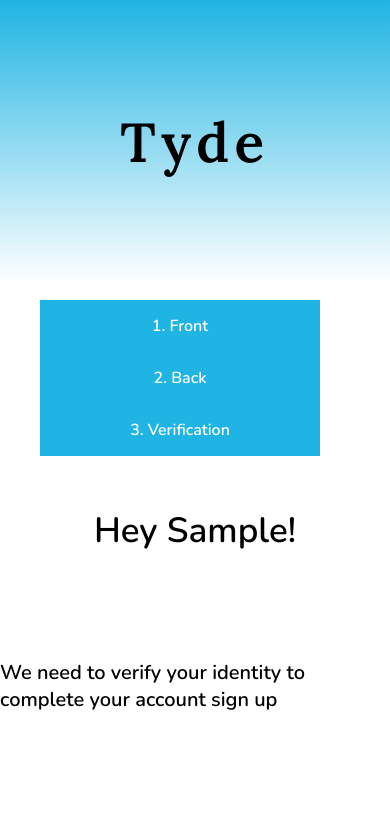
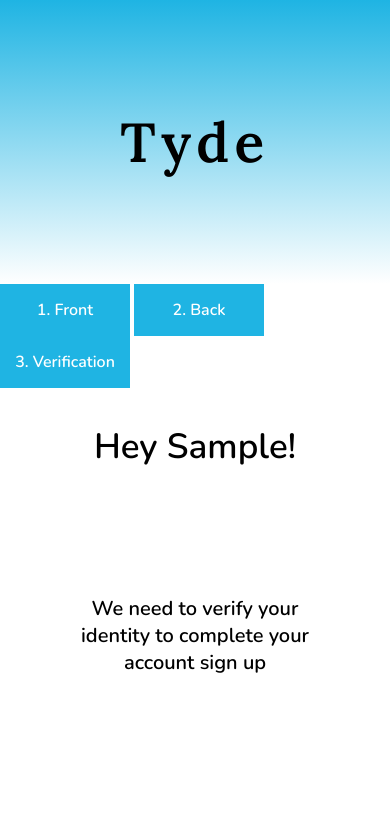
Before and after one commit to carrie823/Tyde, a plain HTML site: page index.html in a window 390 px wide. Both pictures are taken after typing "Sample", "name@example.com", "Sample123", "Sample123" into the empty fields and a click on the button "Sign Up". Shown: the top 815 px of the page. Drawn offline with nearby package versions, Linux system fonts and the light colour scheme.

Commit message:
update files

```diff
--- a/CSS/style.css
+++ b/CSS/style.css
@@ -13,7 +13,8 @@
   font-size: 55px;
   letter-spacing: 0.1em;
 }
-h1 a{
+
+h1 a {
   text-decoration: none;
   color: black;
 }
@@ -141,7 +142,7 @@
   font-family: 'Nunito', sans-serif;
 }
 
-.main-msg{
+.main-msg {
   font-size: 20px;
   display: flex;
   justify-content: center;
@@ -149,7 +150,7 @@
   padding-top: 50px;
 }
 
-.sub-msg{
+.sub-msg {
   font-size: 15px;
   display: flex;
   justify-content: center;
@@ -161,3 +162,29 @@
   display: flex;
   justify-content: center;
 }
+
+@media screen and (max-width:480px) {
+
+  nav ul {
+    padding-left: 0%;
+    margin: 0%;
+  }
+
+  nav li {
+    margin: 0%;
+    width: 100px;
+    justify-content: space-evenly;
+  }
+
+  .main-msg {
+    font-size: 20px;
+    padding: 70px;
+    text-align: center;
+  }
+
+  .sub-msg {
+
+    padding: 50px 0 30px 0;
+  }
+
+}
--- a/index.html
+++ b/index.html
@@ -3,6 +3,7 @@
 
 <head>
   <meta charset="UTF-8">
+  <meta name="viewport" content="width=device-width">
   <title>Tyde</title>
   <link rel="stylesheet" href="CSS/style.css">
   <script src="JS/script.js"></script>
```
